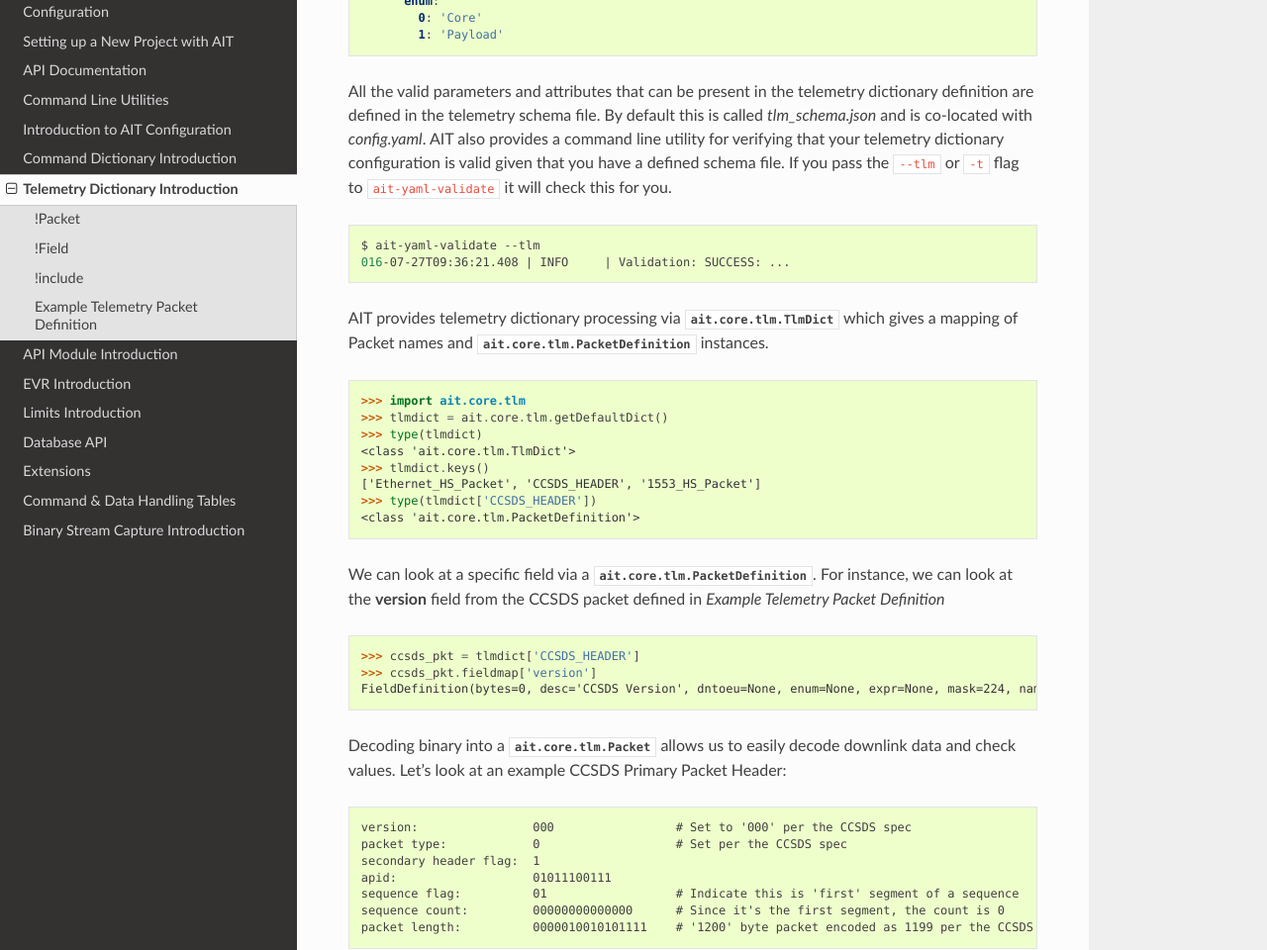
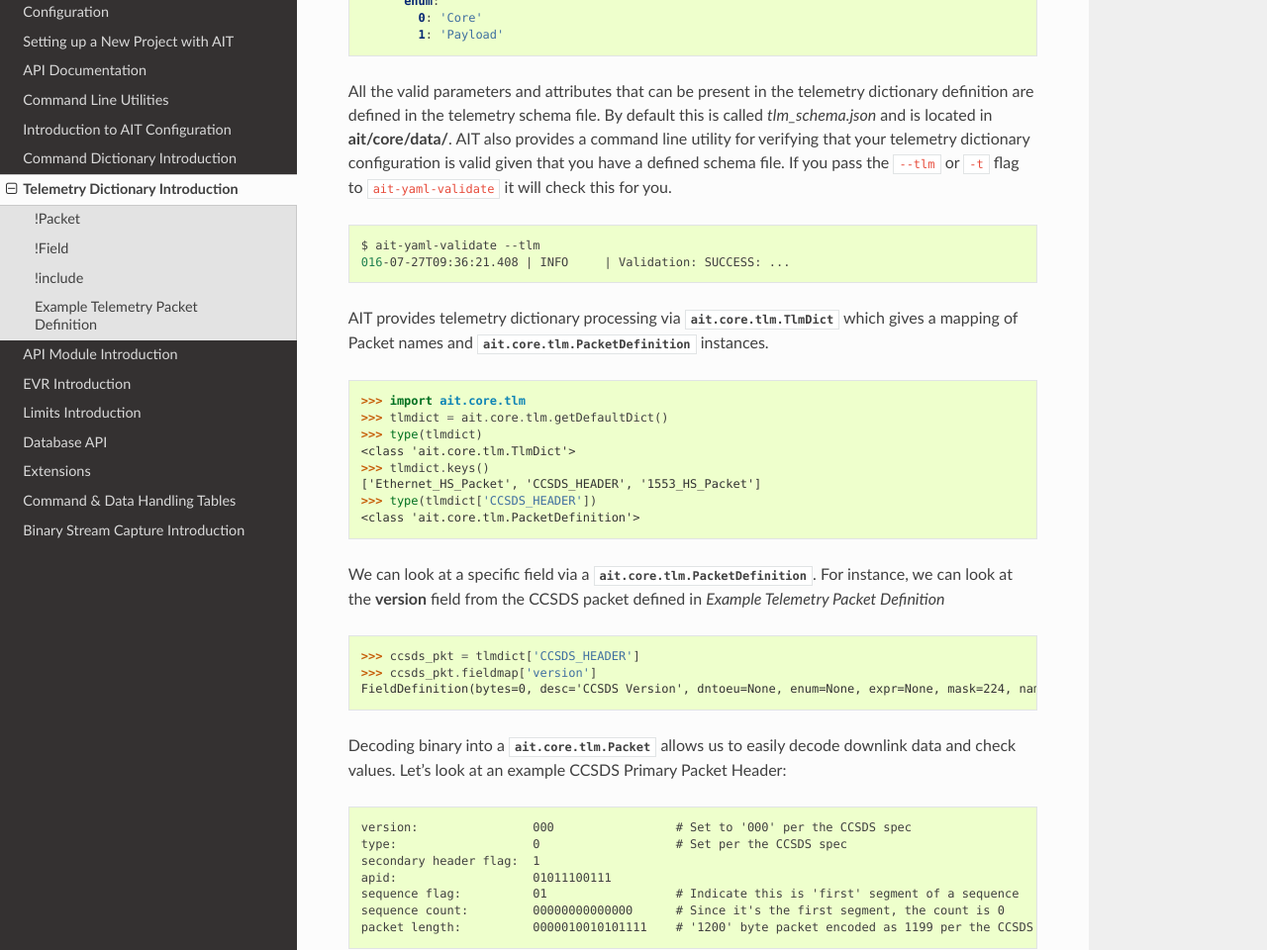
Before and after one commit to NASA-AMMOS/AIT-Core, a Sphinx documentation site: the page built from doc/source/telemetry_intro.rst, in a window 1280 px wide and 1400 px high, scrolled down 386 px. Shown: the part 151-1111 px from the top of the window at 99% size. Built offline with Sphinx 7.4.7 and the Read the Docs theme 2.0.0, drawn with Linux system fonts in a browser that asks for light colours.

Commit message:
Issue #119 - Update documentation on telemetry dictionary
Updates to telemetry documentation. Fixes for other doc build warnings.

```diff
--- a/doc/source/command_line.rst
+++ b/doc/source/command_line.rst
@@ -108,12 +108,6 @@ ait-create-dirs
    :start-after: '''
    :end-before: '''
 
-ait-orbits
-^^^^^^^^^^^^
-.. literalinclude:: ../../ait/core/bin/ait_orbits.py
-   :start-after: '''
-   :end-before: '''
-
 ait-yaml-validate
 ^^^^^^^^^^^^^^^^^^^
 .. literalinclude:: ../../ait/core/bin/ait_yaml_validate.py
--- a/doc/source/telemetry_intro.rst
+++ b/doc/source/telemetry_intro.rst
@@ -26,7 +26,7 @@ AIT provides support for YAML-based configuration of telemetry data within the s
             0: 'Core'
             1: 'Payload'
 
-All the valid parameters and attributes that can be present in the telemetry dictionary definition are defined in the telemetry schema file. By default this is called *tlm_schema.json* and is co-located with *config.yaml*.  AIT also provides a command line utility for verifying that your telemetry dictionary configuration is valid given that you have a defined schema file. If you pass the ``--tlm`` or ``-t`` flag to ``ait-yaml-validate`` it will check this for you.
+All the valid parameters and attributes that can be present in the telemetry dictionary definition are defined in the telemetry schema file. By default this is called *tlm_schema.json* and is located in **ait/core/data/**.  AIT also provides a command line utility for verifying that your telemetry dictionary configuration is valid given that you have a defined schema file. If you pass the ``--tlm`` or ``-t`` flag to ``ait-yaml-validate`` it will check this for you.
 
 .. code-block:: bash
 
@@ -56,7 +56,7 @@ Decoding binary into a :class:`ait.core.tlm.Packet` allows us to easily decode d
 .. code-block:: none
 
    version:                000                 # Set to '000' per the CCSDS spec
-   packet type:            0                   # Set per the CCSDS spec
+   type:                   0                   # Set per the CCSDS spec
    secondary header flag:  1
    apid:                   01011100111
    sequence flag:          01                  # Indicate this is 'first' segment of a sequence
@@ -74,7 +74,7 @@ With the :class:`ait.core.tlm.Packet` object we can check each of those values a
 
     >>> pkt.version
     0
-    >>> pkt.packet_type
+    >>> pkt.type
     'Core'
     >>> pkt.secondary_header_flag
     'Present'
```
Also changed, not shown: doc/source/bsc_intro.rst (+9 -8 lines).
